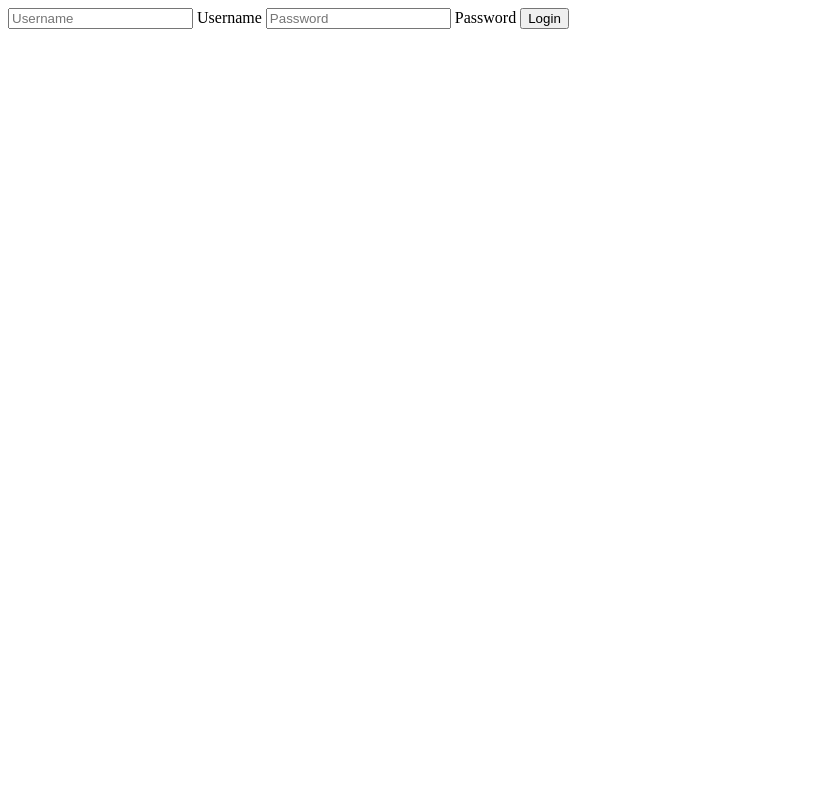
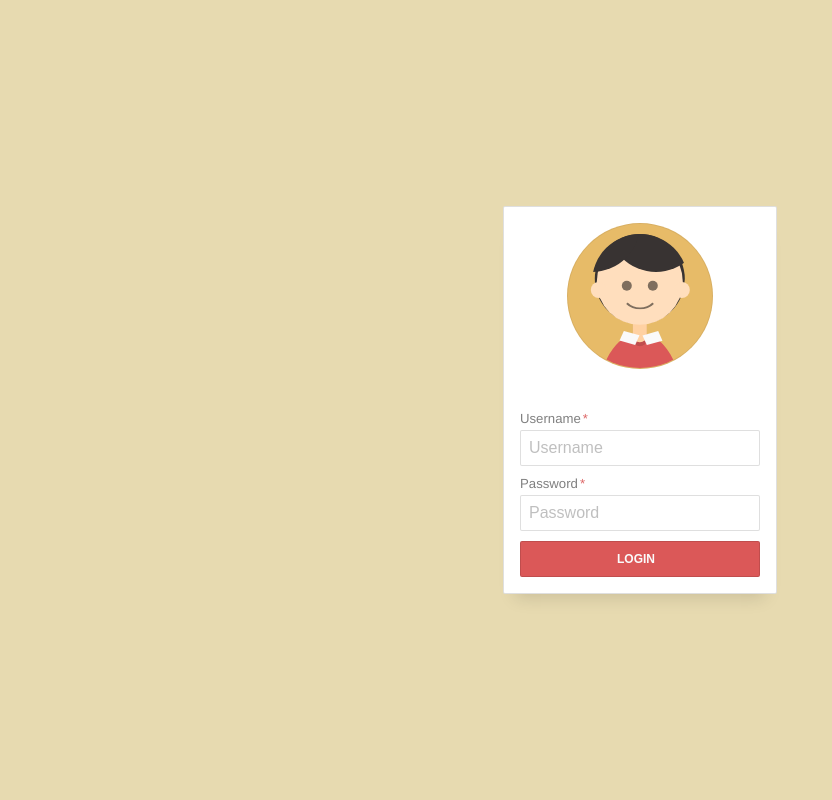
Before and after one commit to cn332proj/cn332proj, a Django app: page /user/login in a window 1280 px wide. Shown: the whole page, without its empty margins (0-832 px from the left). Run offline with Django 4.2, Linux system fonts and the light colour scheme.

Commit message:
css login

```diff
--- /dev/null
+++ b/intern/static/css/login.css
@@ -0,0 +1,393 @@
+html, body {
+  align-items: center;
+  background: #e7dab0;
+  border: 0;
+  display: flex;
+  font-family: Helvetica, Arial, sans-serif;
+  font-size: 16px;
+  height: 100%;
+  justify-content: center;
+  margin: 0;
+  padding: 0;
+}
+
+form {
+  --background: white;
+  --border: rgba(0, 0, 0, 0.125);
+  --borderDark: rgba(0, 0, 0, 0.25);
+  --borderDarker: rgba(0, 0, 0, 0.5);
+  --bgColorH: 0;
+  --bgColorS: 0%;
+  --bgColorL: 98%;
+  --fgColorH: 210;
+  --fgColorS: 50%;
+  --fgColorL: 38%;
+  --shadeDark: 0.3;
+  --shadeLight: 0.7;
+  --shadeNormal: 0.5;
+  --borderRadius: 0.125rem;
+  --highlight: #306090;
+  background: white;
+  border: 1px solid var(--border);
+  border-radius: var(--borderRadius);
+  box-shadow: 0 1rem 1rem -0.75rem var(--border);
+  display: flex;
+  flex-direction: column;
+  padding: 1rem;
+  position: relative;
+  overflow: hidden;
+}
+
+form .email, form .email a {
+  color: hsl(var(--fgColorH), var(--fgColorS), var(--fgColorL));
+  font-size: 0.825rem;
+  order: 4;
+  text-align: center;
+  margin-top: 0.25rem;
+  outline: 1px dashed transparent;
+  outline-offset: 2px;
+  display: inline;
+}
+
+form a:hover {
+  color: hsl(var(--fgColorH), var(--fgColorS), calc(var(--fgColorL) * 0.85));
+  transition: color 0.25s;
+}
+
+form a:focus {
+  color: hsl(var(--fgColorH), var(--fgColorS), calc(var(--fgColorL) * 0.85));
+  outline: 1px dashed hsl(var(--fgColorH), calc(var(--fgColorS) * 2), calc(var(--fgColorL) * 1.15));
+  outline-offset: 2px;
+}
+
+form > div {
+  order: 2;
+}
+
+label {
+  display: flex;
+  flex-direction: column;
+}
+
+.label-show-password {
+  order: 3;
+}
+
+label > span {
+  color: var(--borderDarker);
+  display: block;
+  font-size: 0.825rem;
+  margin-top: 0.625rem;
+  order: 1;
+  transition: all 0.25s;
+}
+
+label > span.required::after {
+  content: "*";
+  color: #dd6666;
+  margin-left: 0.125rem;
+}
+
+label input {
+  order: 2;
+  outline: none;
+}
+
+label input::placeholder {
+  color: var(--borderDark);
+}
+
+/* trick from https://css-tricks.com/snippets/css/password-input-bullet-alternatives/ */
+label input[name="password"] {
+  -webkit-text-security: disc;
+}
+
+input[name="show-password"]:checked ~ div label input[name="password"] {
+  -webkit-text-security: none;
+}
+
+label:hover span {
+  color: hsl(var(--fgColorH), var(--fgColorS), var(--fgColorL));
+}
+
+input[type="checkbox"] + div label:hover span::before,
+label:hover input.text {
+  border-color: hsl(var(--fgColorH), var(--fgColorS), var(--fgColorL));
+}
+
+label input.text:focus,
+label input.text:active {
+  border-color:  hsl(var(--fgColorH), calc(var(--fgColorS) * 2), calc(var(--fgColorL) * 1.15));
+  box-shadow: 0 1px  hsl(var(--fgColorH), calc(var(--fgColorS) * 2), calc(var(--fgColorL) * 1.15));
+}
+
+input.text:focus + span,
+input.text:active + span {
+  color:  hsl(var(--fgColorH), calc(var(--fgColorS) * 2), calc(var(--fgColorL) * 1.15));
+}
+
+input {
+  border: 1px solid var(--border);
+  border-radius: var(--borderRadius);
+  box-sizing: border-box;
+  font-size: 1rem;
+  height: 2.25rem;
+  line-height: 1.25rem;
+  margin-top: 0.25rem;
+  order: 2;
+  padding: 0.25rem 0.5rem;
+  width: 15rem;
+  transition: all 0.25s;
+}
+
+input[type="submit"] {
+  color: hsl(var(--bgColorH), var(--bgColorS), var(--bgColorL));
+  background: rgb(219, 88, 88);
+  font-size: 0.75rem;
+  font-weight: bold;
+  margin-top: 0.625rem;
+  order: 4;
+  outline: 1px dashed transparent;
+  outline-offset: 2px;
+  padding-left: 0;
+  text-transform: uppercase;
+}
+
+input[type="checkbox"]:focus + label span::before,
+input[type="submit"]:focus {
+  outline: 1px dashed hsl(var(--fgColorH), calc(var(--fgColorS) * 2), calc(var(--fgColorL) * 1.15));
+  outline-offset: 2px;
+}
+
+input[type="submit"]:focus {
+  background: hsl(var(--fgColorH), var(--fgColorS), calc(var(--fgColorL) * 0.85));
+}
+
+input[type="submit"]:hover {
+  background: hsl(var(--fgColorH), var(--fgColorS), calc(var(--fgColorL) * 0.85));
+}
+
+input[type="submit"]:active {
+  background: hsl(var(--fgColorH), calc(var(--fgColorS) * 2), calc(var(--fgColorL) * 1.15));
+  transition: all 0.125s;
+}
+
+/** Checkbox styling */
+.a11y-hidden {
+  position: absolute;
+  top: -1000em;
+  left: -1000em;
+}
+
+input[type="checkbox"] + label span {
+  padding-left: 1.25rem;
+  position: relative;
+}
+
+input[type="checkbox"] + label span::before {
+  content: "";
+  display: block;
+  position: absolute;
+  top: 0;
+  left: 0;
+  width: 0.75rem;
+  height: 0.75rem;
+  border: 1px solid var(--borderDark);
+  border-radius: var(--borderRadius);
+  transition: all 0.25s;
+  outline:1px dashed transparent;
+  outline-offset: 2px;
+}
+
+input[type="checkbox"]:checked + label span::after {
+  content: "";
+  display: block;
+  position: absolute;
+  top: 0.1875rem;
+  left: 0.1875rem;
+  width: 0.375rem;
+  height: 0.375rem;
+  border: 1px solid var(--borderDark);
+  border-radius: var(--borderRadius);
+  transition: all 0.25s;
+  outline:1px dashed transparent;
+  outline-offset: 2px;
+  background: hsl(var(--fgColorH), var(--fgColorS), var(--fgColorL));
+}
+
+/** PERSON */
+figure {
+  --skinH: 30;
+  --skinS: 100%;
+  --skinL: 87%;
+  --hair: rgb(56, 51, 50);
+  background: #e7bb68;
+  border: 1px solid rgba(0,0,0,0.0625);
+  border-radius: 50%;
+  height: 0;
+  margin: auto auto;
+  margin-bottom: 2rem;
+  order: 1;
+  padding-top: 60%;
+  position: relative;
+  width: 60%;
+  overflow: hidden;
+}
+
+figure div {
+  position: absolute;
+  transform: translate(-50%, -50%);
+}
+
+figure .skin {
+  background: hsl(var(--skinH), var(--skinS), var(--skinL));
+  box-shadow: inset 0 0 3rem hsl(var(--skinH), var(--skinS), calc(var(--skinL) * 0.95));
+}
+
+figure .head {
+  top: 40%;
+  left: 50%;
+  width: 60%;
+  height: 60%;
+  border-radius: 100%;
+  box-shadow: 0 -0.175rem 0 0.125rem var(--hair);
+}
+
+figure  .ears {
+  top: 47%;
+  left: 50%;
+  white-space: nowrap;
+}
+
+figure .ears::before,
+figure .ears::after {
+  content: "";
+  background: hsl(var(--skinH), var(--skinS), var(--skinL));
+  border-radius: 50%;
+  width: 1rem;
+  height: 1rem;
+  display: inline-block;
+  margin: 0 2.1rem;
+}
+
+figure .head .eyes {
+  top: 55%;
+  left: 50%;
+  white-space: nowrap;
+}
+
+@-webkit-keyframes blink {
+  0%, 90%, 100% {
+    height: 10px;
+  }
+  95% {
+    height: 0;
+  }
+}
+
+@keyframes blink {
+  0%, 90%, 100% {
+    height: 10px;
+  }
+  95% {
+    height: 0px;
+  }
+}
+
+figure .head .eyes::before,
+figure .head .eyes::after {
+  content: "";
+  background: var(--borderDarker);
+  border-radius: 50%;
+  width: 10px;
+  height: 10px;
+  display: inline-block;
+  margin: 0 0.5rem;
+  -webkit-animation: blink 5s infinite;
+  animation: blink 5s infinite;
+  transition: all 0.15s;
+}
+
+input[name="show-password"]:checked ~ figure .head .eyes::before,
+input[name="show-password"]:checked ~ figure .head .eyes::after {
+  height: 0.125rem;
+  animation: none;
+}
+
+figure .head .mouth {
+  border: 0.125rem solid transparent;
+  border-bottom: 0.125rem solid var(--borderDarker);
+  width: 25%;
+  border-radius: 50%;
+  transition: all 0.5s
+}
+
+form:invalid figure .head .mouth {
+  top: 75%;
+  left: 50%;
+  height: 10%;
+}
+
+form:valid figure .head .mouth {
+  top: 60%;
+  left: 50%;
+  width: 40%;
+  height: 40%;
+}
+
+figure .hair {
+  top: 40%;
+  left: 50%;
+  width: 66.66%;
+  height: 66.66%;
+  border-radius: 100%;
+  overflow: hidden;
+}
+
+figure .hair::before {
+  content: "";
+  display: block;
+  position: absolute;
+  width: 100%;
+  height: 100%;
+  background: var(--hair);
+  border-radius: 50%;
+  top: -60%;
+  left: -50%;
+  box-shadow: 4rem 0 var(--hair);
+}
+
+figure .neck {
+  width: 10%;
+  height: 40%;
+  top: 62%;
+  left: 50%;
+  background: hsl(var(--skinH), var(--skinS), calc(var(--skinL) * 0.94));
+  border-radius: 0 0 2rem 2rem;
+  box-shadow: 0 0.25rem var(--border);
+}
+
+figure .person-body {
+  width: 60%;
+  height: 100%;
+  border-radius: 50%;
+  background: red;
+  left: 50%;
+  top: 126%;
+  background: rgb(219, 88, 88);
+}
+
+figure .shirt-1,
+figure .shirt-2 {
+  width: 12%;
+  height: 7%;
+  background: hsl(var(--bgColorH), var(--bgColorS), var(--bgColorL));
+  top: 76%;
+  left: 36.5%;
+  transform: skew(-10deg) rotate(15deg)
+}
+
+figure .shirt-2 {
+  left: 52.5%;
+  transform: skew(10deg) rotate(-15deg)
+}
--- a/intern/user/templates/user/login.html
+++ b/intern/user/templates/user/login.html
@@ -1,31 +1,43 @@
+{% load static %}
 <!DOCTYPE html>
 <html>
-
     <head>
         <title>login</title>
+        <link rel="stylesheet" type="text/css" href="{% static '/css/login.css' %}">
     </head>
-
-<body>
-    <form method="post" action="{% url 'user:login' %}" autocomplete="off" role="main">
+    {% block body %}
+      <form method="post" action="{% url 'user:login' %}" id="login-form" class="login-form" autocomplete="off" role="main">
           {% csrf_token %}
-
+          <h1 class="a11y-hidden">Login Form</h1>
+            <div>
+              <label class="label-email">
                 <input type="text" name="username" placeholder="Username">
                 <span class="required">Username</span>
-
-
+              </label>
+              <label class="label-password">
                 <input type="password" name="password" placeholder="Password">
                 <span class="required">Password</span>
-
-
-        <input type="submit" value="Login">
-
+              </label>
+            </div>
+            <input type="submit" value="Login" >
+            <figure aria-hidden="true">
+              <div class="person-body"></div>
+              <div class="neck skin"></div>
+              <div class="head skin">
+              <div class="eyes"></div>
+              <div class="mouth"></div>
+              </div>
+              <div class="hair"></div>
+              <div class="ears"></div>
+              <div class="shirt-1"></div>
+              <div class="shirt-2"></div>
+            </figure>
           {% if messages %}
           {% for message in messages %}
-        <div{% if message.tags %} class="alert alert-{{ message.tags }}" {% endif %}>{{ message }}</div>
+          <div{% if message.tags %} class="alert alert-{{ message.tags }}"{% endif %}>{{ message }}</div>
           {% endfor %}
     {% endif %}
 
       </form>
-</body>
 
-</html>
+{% endblock %}
```
Also changed, not shown: intern/intern/settings.py (+6 -1 lines). Lines whose indentation alone changed are shown as unchanged.
